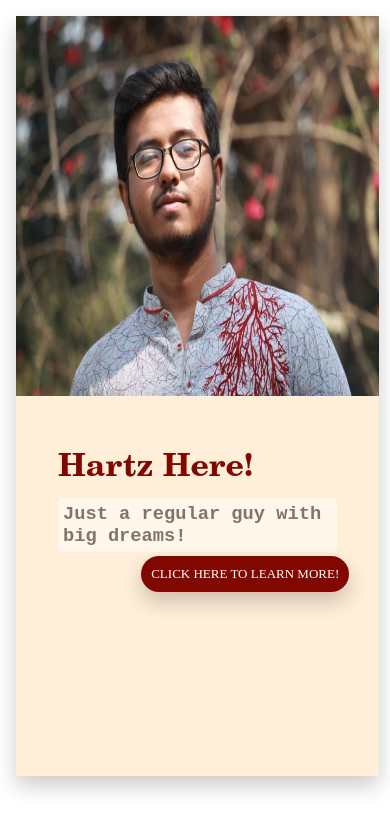
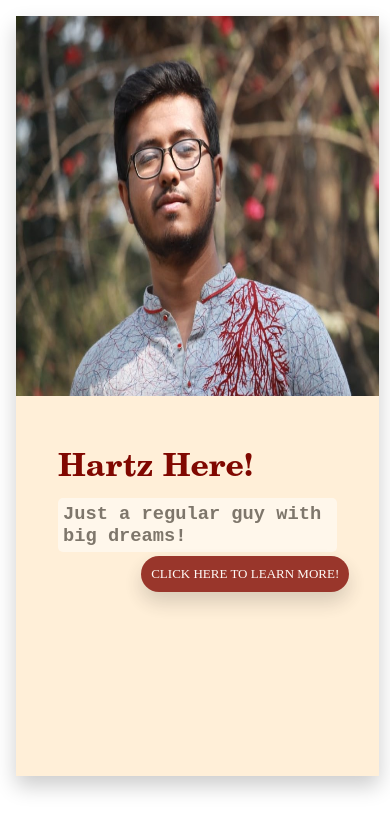
Before and after one commit to Hartz-I/Natours, a plain HTML site: page practice components/an_animated_card/card.html in a window 390 px wide. In both pictures the pointer is over the link "CLICK HERE TO LEARN MORE!". Drawn offline with Linux system fonts and the light colour scheme.

```diff
--- a/practice components/an_animated_card/card.css
+++ b/practice components/an_animated_card/card.css
@@ -85,6 +85,8 @@
   			background-color: #800800;
   			border-radius: 100px;
   			box-shadow: 0 10px 20px rgba(0,0,0,0.2);
+
+  			opacity: 0.8;
 
   			position: absolute;
   			top:85%;
@@ -195,6 +197,8 @@
   			border-radius: 100px;
   			box-shadow: 0 10px 20px rgba(0,0,0,0.2);
 
+  			opacity: 0.8;
+
   			position: absolute;
   			top:85%;
   			left:30%;
@@ -304,6 +308,8 @@
   			border-radius: 100px;
   			box-shadow: 0 10px 20px rgba(0,0,0,0.2);
 
+  			opacity: 0.8;
+
   			position: absolute;
   			top:85%;
   			left:30%;
```
Also changed, not shown: starter/package.json (added, +14 -0 lines), 1 other file.
